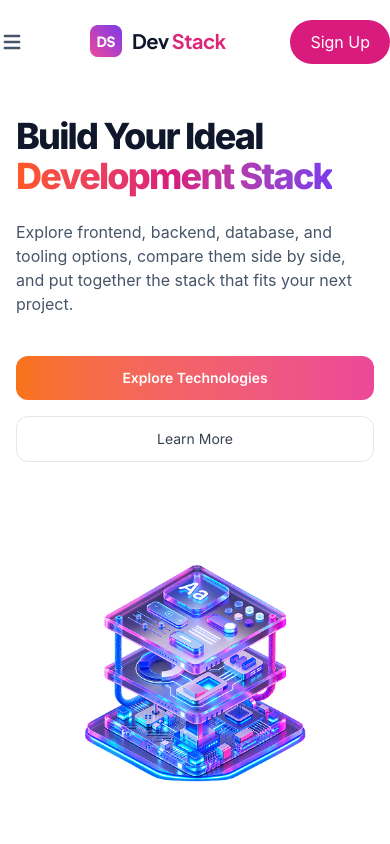
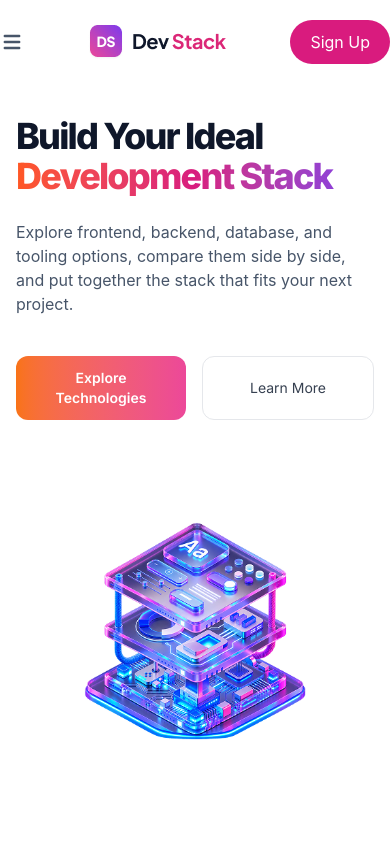
Before and after one commit to Mrehmanx64/devstack-assignment5, a React (Vite) app: page / in a window 390 px wide. Shown: the top 844 px of the page. Built offline with nearby package versions, Linux system fonts and the light colour scheme.

Commit message:
fix mobile hero layout

```diff
--- a/src/components/Hero.tsx
+++ b/src/components/Hero.tsx
@@ -5,8 +5,8 @@ const Hero = () => {
     <div className="container mx-auto px-4">
       <div className="grid grid-cols-1 lg:grid-cols-12 gap-8 items-center py-8">
         <div className="lg:col-span-7">
-          <h1 className="font-extrabold text-4xl md:text-5xl lg:text-[60px] lg:leading-[60px] text-[#0F172A] font-inter tracking-tighter mb-6">
-            Build Your Ideal{" "}
+          <h1 className="font-extrabold text-4xl md:text-5xl lg:text-[60px] lg:leading-[60px] text-[#0F172A] font-inter tracking-tighter mb-6 flex flex-col">
+            <span>Build Your Ideal</span>
             <span className="bg-linear-to-r from-[#FF5722] via-[#D81B7E] to-[#7C3AED] bg-clip-text text-transparent">
               Development Stack
             </span>
@@ -16,11 +16,11 @@ const Hero = () => {
             compare them side by side, and put together the stack that fits your
             next project.
           </p>
-          <div className="font-semibold font-inter text-sm text-white flex flex-col sm:flex-row gap-4">
-            <button className="bg-linear-to-r from-[#F97316] to-[#EC4899] rounded-xl px-4 py-3 w-full sm:w-auto">
+          <div className="font-semibold font-inter text-sm text-white flex flex-row justify-center lg:justify-start gap-4">
+            <button className="bg-linear-to-r from-[#F97316] to-[#EC4899] rounded-xl px-4 py-3 flex-1 sm:flex-none sm:w-auto">
               Explore Technologies
             </button>
-            <button className="border border-[#E5E7EB] rounded-xl px-4 py-3 text-[#374151] font-normal w-full sm:w-auto">
+            <button className="border border-[#E5E7EB] rounded-xl px-4 py-3 text-[#374151] font-normal flex-1 sm:flex-none sm:w-auto">
               Learn More
             </button>
           </div>
```
